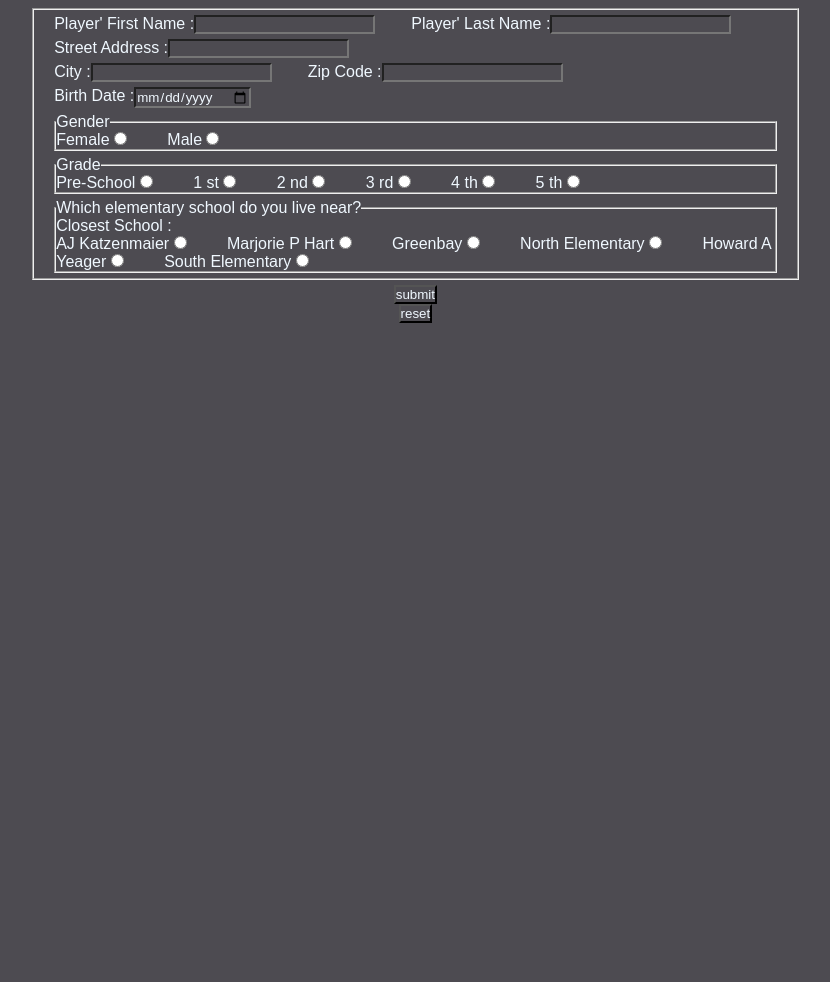
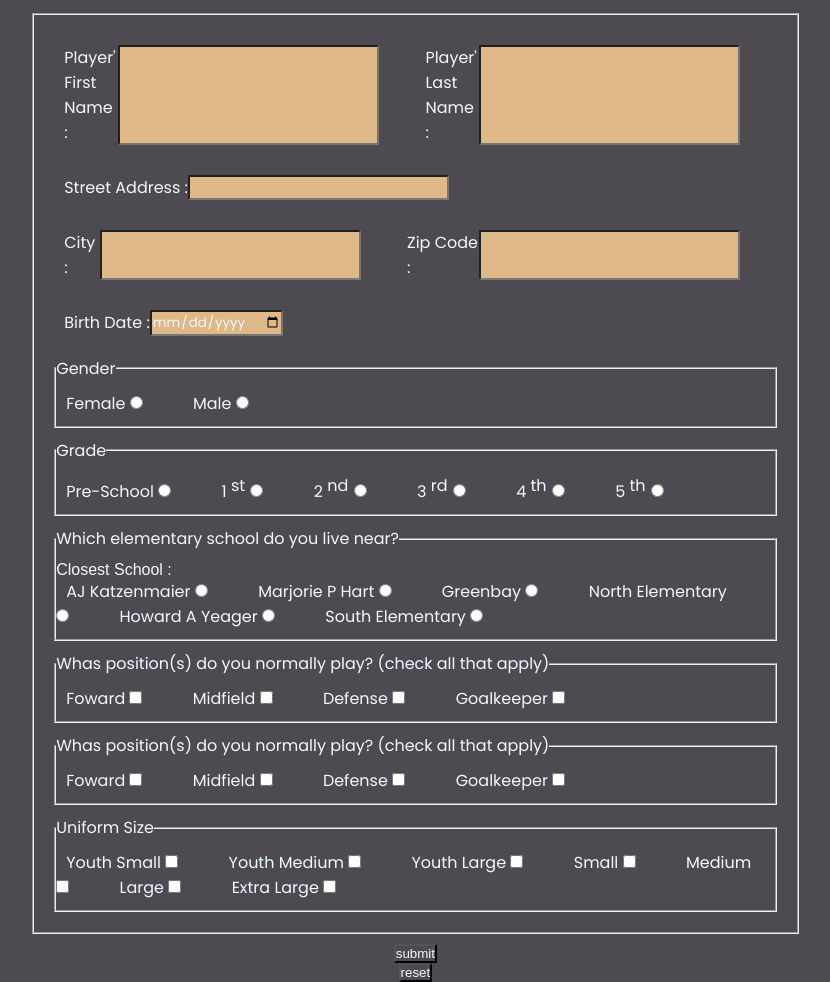
Before and after one commit to Mi-Olson/MDHL-Olson, a plain HTML site: page pages/registration_form.html in a window 1280 px wide. Shown: the part 189-1171 px from the top of the page, without its empty margins (103-933 px from the left). Before the commit the page ends 800 px from the top, so only its background shows below. Drawn offline with Linux system fonts and the light colour scheme; a web font is replaced by a local one.

Commit message:
continuando con el form

```diff
--- a/assets/styles/style.css
+++ b/assets/styles/style.css
@@ -366,9 +366,18 @@ align-items: center;
   max-width: 70%;
   margin-left: 10%;
 
+
 }
 fieldset{
-  margin: 5px 20px;
+
+  /* flex-direction:column;display: flex; */
+  margin: 10px 20px;
+  padding: 10px 0px;
+
+
+
+
+
 
 }
 .hidden{
@@ -385,4 +394,18 @@ fieldset{
 }
 input{
   margin-right: 5%;
+  background-color: burlywood;
+
 }
+label ,input, legend{
+  font-family: 'Poppins', sans-serif;
+}
+label{
+  padding-left: 10px;
+
+}
+label>span{
+  font-family: 'Poppins', sans-serif;
+  vertical-align: super;
+  margin-right: 1px;
+}
--- a/pages/registration_form.html
+++ b/pages/registration_form.html
@@ -37,7 +37,7 @@
 
         <form action="show_data.html" method="get">
             <fieldset>
-                <fieldset class="hidden row">
+                <fieldset class="hidden row" >
                     <legend>Name</legend>
                 <label for="first_name">Player' First Name : </label>
                 <input type="text" name="first_name" id="first_name">
@@ -52,7 +52,7 @@
                 <input type="text" name="street_address" id="street_address">
                 </fieldset>
 
-                <fieldset class="hidden row">
+                <fieldset class= "hidden row">
                 <label for="city">City : </label>
                 <input type="text" name="city" id="city">
 
@@ -96,7 +96,6 @@
                     <legend>Which elementary school do you live near?</legend>
                     <p>Closest School :</p>
 
-
                 <label for="aj_katzenmaier" >AJ Katzenmaier  </label>
                 <input type="radio" id="aj_katzenmaier" name="closest_school"  value="aj_katzenmaier">
                 <label for="marjorie_p_hart" > Marjorie P Hart </label>
@@ -110,9 +109,60 @@
                 <label for="south_elementary" > South Elementary </label>
                 <input type="radio" id="south_elementary" name="closest_school"  value="south_elementary">
 
+                </fieldset>
+                <fieldset>
+                    <legend>Whas position(s) do you normally play? (check all that apply)</legend>
+
+
+                <label for="foward" >Foward  </label>
+                <input type="checkbox" id="foward" name="position"  value="foward">
+                <label for="midfield" >Midfield  </label>
+                <input type="checkbox" id="midfield" name="position"  value="midfield">
+                <label for="defense" >Defense</label>
+                <input type="checkbox" id="defense" name="position"  value="defense">
+                <label for="goalkeeper" >Goalkeeper  </label>
+                <input type="checkbox" id="goalkeeper" name="position"  value="goalkeeper">
 
 
                 </fieldset>
+                <fieldset>
+                    <legend>Whas position(s) do you normally play? (check all that apply)</legend>
+
+
+                <label for="foward" >Foward  </label>
+                <input type="checkbox" id="foward" name="position"  value="foward">
+                <label for="midfield" >Midfield  </label>
+                <input type="checkbox" id="midfield" name="position"  value="midfield">
+                <label for="defense" >Defense</label>
+                <input type="checkbox" id="defense" name="position"  value="defense">
+                <label for="goalkeeper" >Goalkeeper  </label>
+                <input type="checkbox" id="goalkeeper" name="position"  value="goalkeeper">
+
+
+                </fieldset>
+                <fieldset>
+                    <legend>Uniform Size</legend>
+
+
+                <label for="youth_small" >Youth Small  </label>
+                <input type="checkbox" id="youth_small" name="uniform_size"  value="youth_small">
+                <label for="youth_medium" >Youth Medium  </label>
+                <input type="checkbox" id="youth_medium" name="uniform_size"  value="youth_medium">
+                <label for="youth_large" >Youth Large  </label>
+                <input type="checkbox" id="youth_large" name="uniform_size"  value="youth_large">
+                <label for="small" >Small  </label>
+                <input type="checkbox" id="small" name="uniform_size"  value="small">
+                <label for="medium" >Medium  </label>
+                <input type="checkbox" id="medium" name="uniform_size"  value="medium">
+                <label for="large" >Large  </label>
+                <input type="checkbox" id="large" name="uniform_size"  value="large">
+                <label for="extra_large" >Extra Large  </label>
+                <input type="checkbox" id="extra_large" name="uniform_size"  value="extra_large">
+
+
+
+                </fieldset>
+
 
 
             </fieldset>
```
